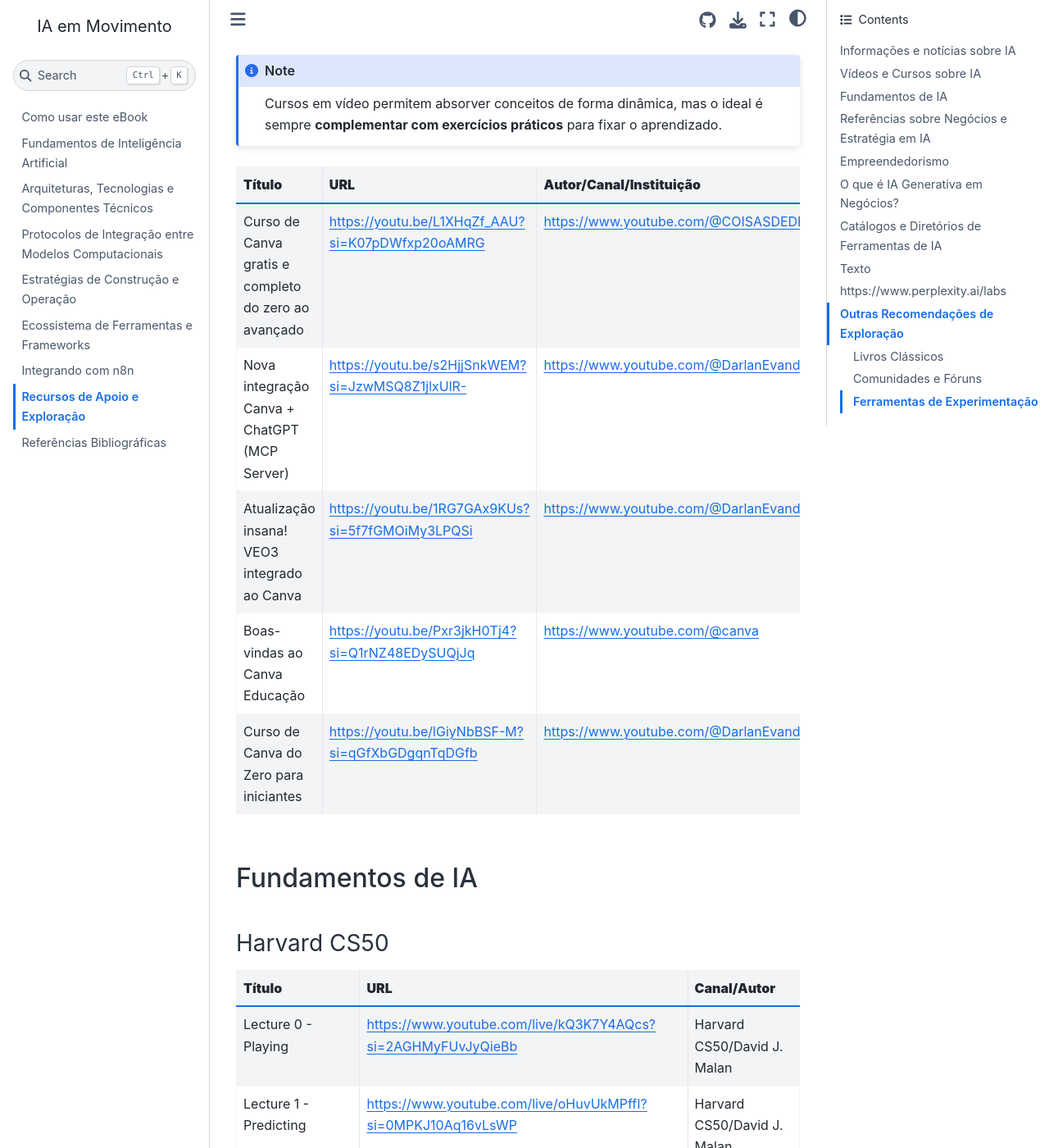
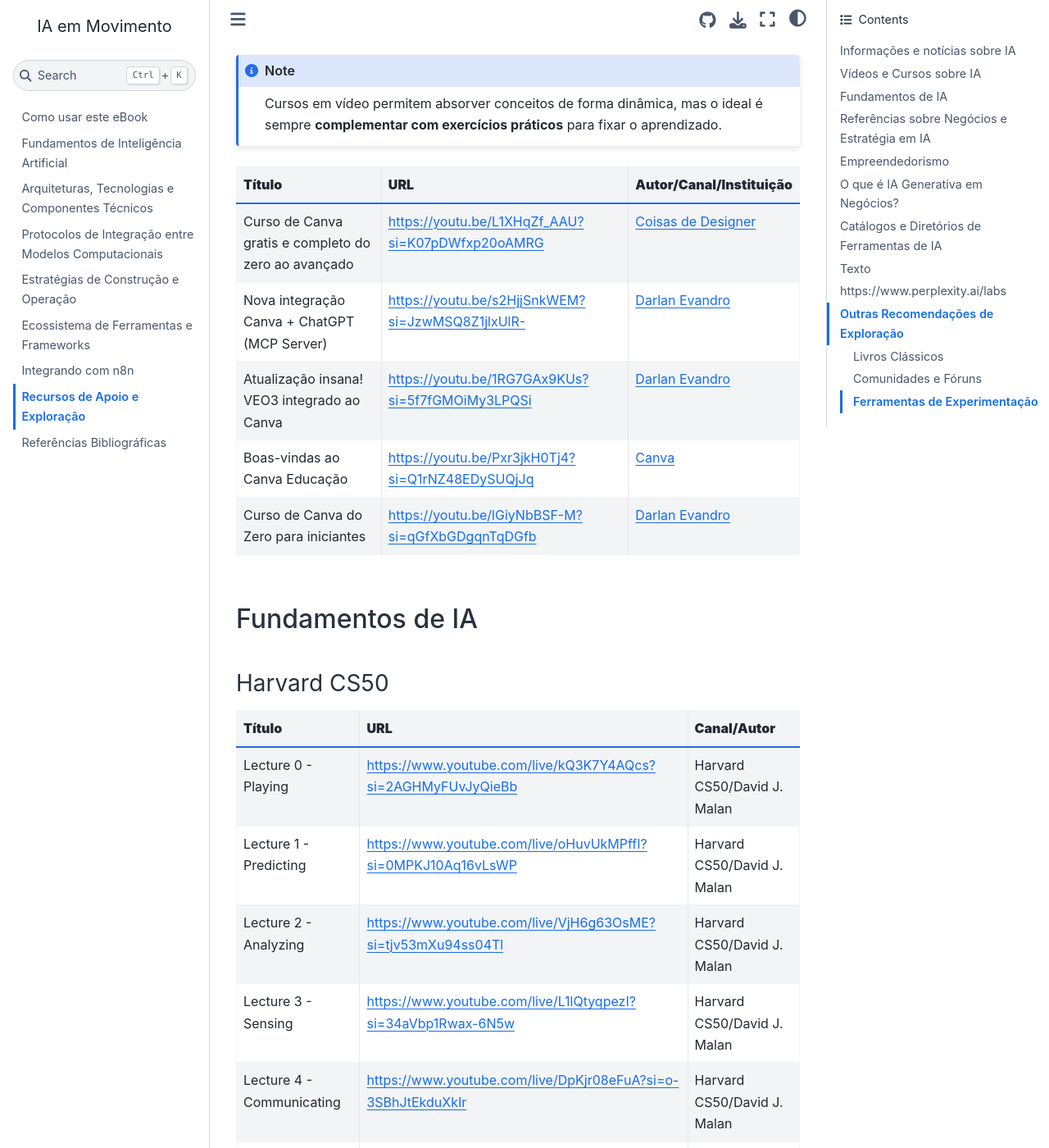
Before and after one commit to unb-lamfo-negocios-ai/LivroIAemMovimento, a Jupyter Book: the page built from capitulos/capRecursosDeApoio.md, in a window 1280 px wide and 1400 px high, scrolled down 756 px. Shown: the whole window at 82% size. Built offline with Jupyter Book 1.0.4 settings and Sphinx 7.4.7 and the Sphinx Book theme 1.1.4, drawn with Linux system fonts in a browser that asks for light colours; pages that are not in the unit, such as notebooks, are missing from menus; cross-references to code outside the pages are shown as plain code.

Commit message:
Update capRecursosDeApoio.md

```diff
--- a/capitulos/capRecursosDeApoio.md
+++ b/capitulos/capRecursosDeApoio.md
@@ -22,11 +22,11 @@
 
 | **Título** | **URL** | **Autor/Canal/Instituição** |
 | ---------- | -------- | --- |
-| Curso de Canva gratis e completo do zero ao avançado | https://youtu.be/L1XHqZf_AAU?si=K07pDWfxp20oAMRG |  https://www.youtube.com/@COISASDEDESIGNER |
-| Nova integração Canva + ChatGPT (MCP Server) | https://youtu.be/s2HjjSnkWEM?si=JzwMSQ8Z1jlxUlR- | https://www.youtube.com/@DarlanEvandro |
-| Atualização insana! VEO3 integrado ao Canva | https://youtu.be/1RG7GAx9KUs?si=5f7fGMOiMy3LPQSi | https://www.youtube.com/@DarlanEvandro |
-| Boas-vindas ao Canva Educação | https://youtu.be/Pxr3jkH0Tj4?si=Q1rNZ48EDySUQjJq | https://www.youtube.com/@canva |
-| Curso de Canva do Zero para iniciantes | https://youtu.be/lGiyNbBSF-M?si=qGfXbGDgqnTqDGfb | https://www.youtube.com/@DarlanEvandro |
+| Curso de Canva gratis e completo do zero ao avançado | https://youtu.be/L1XHqZf_AAU?si=K07pDWfxp20oAMRG |  [Coisas de Designer](https://www.youtube.com/@COISASDEDESIGNER) |
+| Nova integração Canva + ChatGPT (MCP Server) | https://youtu.be/s2HjjSnkWEM?si=JzwMSQ8Z1jlxUlR- | [Darlan Evandro](https://www.youtube.com/@DarlanEvandro) |
+| Atualização insana! VEO3 integrado ao Canva | https://youtu.be/1RG7GAx9KUs?si=5f7fGMOiMy3LPQSi |[Darlan Evandro](https://www.youtube.com/@DarlanEvandro) |
+| Boas-vindas ao Canva Educação | https://youtu.be/Pxr3jkH0Tj4?si=Q1rNZ48EDySUQjJq | [Canva](https://www.youtube.com/@canva) |
+| Curso de Canva do Zero para iniciantes | https://youtu.be/lGiyNbBSF-M?si=qGfXbGDgqnTqDGfb | [Darlan Evandro](https://www.youtube.com/@DarlanEvandro) |
 
 
 ## Fundamentos de IA
```
